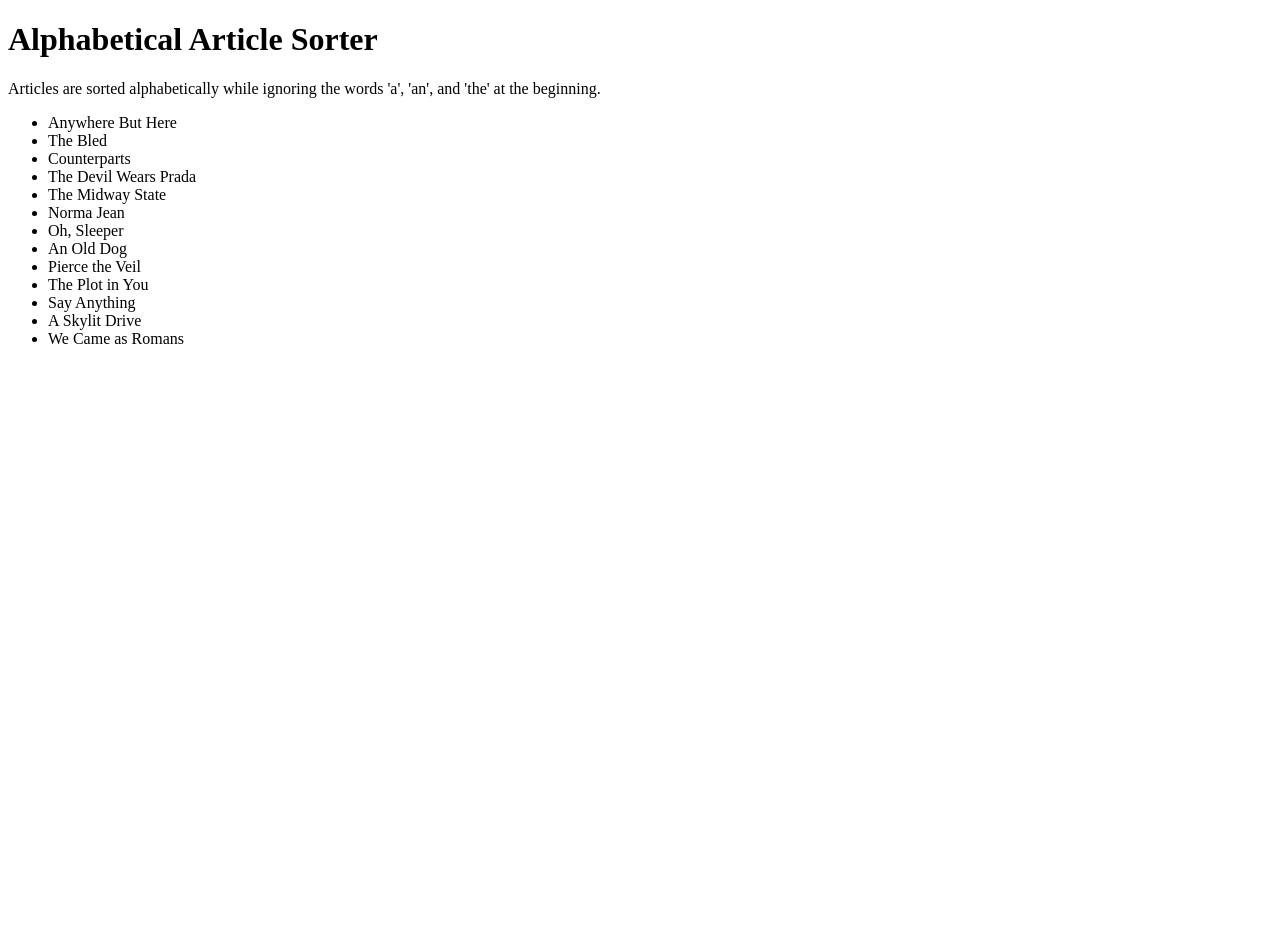
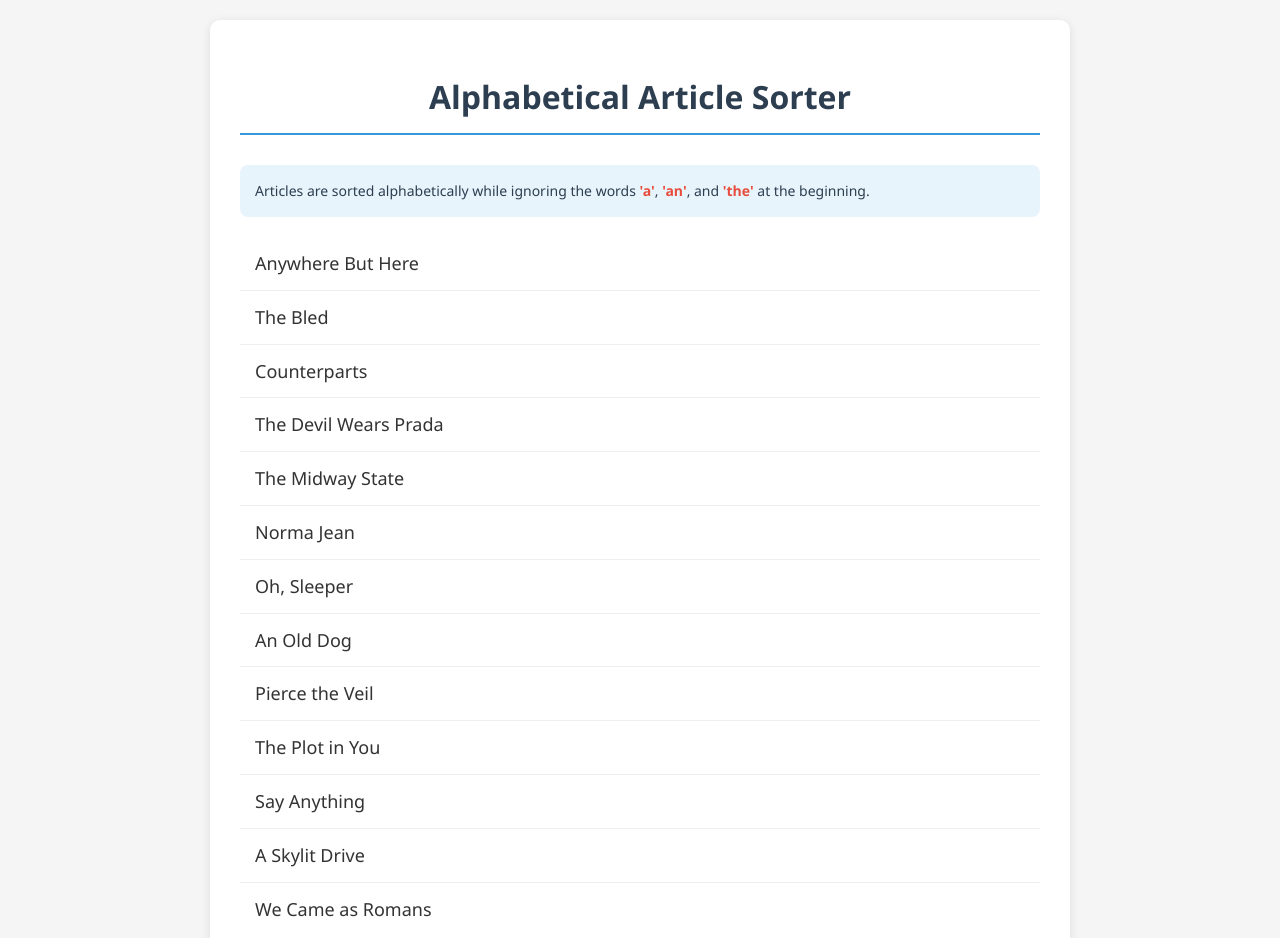
Before and after one commit to acciojob/sorting-articles-Ishikaverma2317, a website: page main.html in a window 1280 px wide. Shown: the top 938 px of the page. Before the commit the page ends 800 px from the top, so only its background shows below. Drawn offline with Linux system fonts and the light colour scheme.

Commit message:
created a submission

```diff
--- a/main.html
+++ b/main.html
@@ -4,19 +4,124 @@
     <meta charset="UTF-8">
     <meta name="viewport" content="width=device-width, initial-scale=1.0">
     <title>Alphabetical Article Sorter</title>
-    <link rel="stylesheet" href="style.css">
+    <style>
+        body {
+            font-family: 'Segoe UI', Tahoma, Geneva, Verdana, sans-serif;
+            line-height: 1.6;
+            color: #333;
+            background-color: #f5f5f5;
+            margin: 0;
+            padding: 20px;
+        }
+
+        .container {
+            max-width: 800px;
+            margin: 0 auto;
+            background-color: white;
+            padding: 30px;
+            border-radius: 10px;
+            box-shadow: 0 2px 10px rgba(0, 0, 0, 0.1);
+        }
+
+        h1 {
+            text-align: center;
+            color: #2c3e50;
+            margin-bottom: 30px;
+            border-bottom: 2px solid #3498db;
+            padding-bottom: 10px;
+        }
+
+        #band {
+            list-style-type: none;
+            padding: 0;
+        }
+
+        #band li {
+            padding: 12px 15px;
+            border-bottom: 1px solid #eee;
+            font-size: 18px;
+            transition: background-color 0.3s;
+        }
+
+        #band li:last-child {
+            border-bottom: none;
+        }
+
+        #band li:hover {
+            background-color: #f9f9f9;
+        }
+
+        .info {
+            background-color: #e8f4fc;
+            padding: 15px;
+            border-radius: 8px;
+            margin-bottom: 20px;
+            font-size: 14px;
+            color: #2c3e50;
+        }
+
+        .highlight {
+            color: #e74c3c;
+            font-weight: bold;
+        }
+    </style>
 </head>
 <body>
     <div class="container">
         <h1>Alphabetical Article Sorter</h1>
 
         <div class="info">
-            Articles are sorted alphabetically while ignoring the words <span class="highlight">'a'</span>, <span class="highlight">'an'</span>, and <span class="highlight">'the'</span> at the beginning.
+            Articles are sorted alphabetically while ignoring the words
+            <span class="highlight">'a'</span>,
+            <span class="highlight">'an'</span>, and
+            <span class="highlight">'the'</span> at the beginning.
         </div>
 
         <ul id="band"></ul>
     </div>
 
-    <script src="script.js"></script>
+    <script>
+        // Article data
+        const bands = [
+            'The Plot in You',
+            'The Devil Wears Prada',
+            'Pierce the Veil',
+            'Norma Jean',
+            'The Bled',
+            'Say Anything',
+            'The Midway State',
+            'We Came as Romans',
+            'Counterparts',
+            'Oh, Sleeper',
+            'A Skylit Drive',
+            'Anywhere But Here',
+            'An Old Dog'
+        ];
+
+        // Function to remove articles for sorting
+        function stripArticles(bandName) {
+            return bandName.replace(/^(a |an |the )/i, '').trim();
+        }
+
+        // Sort the bands array alphabetically ignoring articles
+        const sortedBands = bands.sort((a, b) => {
+            const nameA = stripArticles(a);
+            const nameB = stripArticles(b);
+            return nameA.localeCompare(nameB);
+        });
+
+        // Get the unordered list element
+        const bandList = document.getElementById('band');
+
+        // Create list items for each band
+        sortedBands.forEach(band => {
+            const listItem = document.createElement('li');
+            listItem.textContent = band;
+            bandList.appendChild(listItem);
+        });
+
+        // Console log for verification
+        console.log('Sorted bands:', sortedBands);
+    </script>
 </body>
 </html>
--- a/script.js
+++ b/script.js
@@ -1,37 +1,43 @@
-const bands = [
-    'The Plot in You',
-    'The Devil Wears Prada',
-    'Pierce the Veil',
-    'Norma Jean',
-    'The Bled',
-    'Say Anything',
-    'The Midway State',
-    'We Came as Romans',
-    'Counterparts',
-    'Oh, Sleeper',
-    'A Skylit Drive',
-    'Anywhere But Here',
-    'An Old Dog'
-];
+// // test_articles.js
+// describe('Alphabetical Article Sorter', () => {
+//   beforeEach(() => {
+//     cy.visit('http://localhost:8000') // Your webpage URL
+//   })
 
-// Function to remove articles for sorting
-function stripArticles(bandName) {
-    return bandName.replace(/^(a |an |the )/i, '').trim();
-}
+//   it('should display articles sorted alphabetically ignoring a, an, the', () => {
+//     // Check if all expected articles are present in correct order
+//     cy.get('#band li').should('have.length', 13)
 
-// Sort the bands array
-const sortedBands = bands.sort((a, b) => {
-    const nameA = stripArticles(a);
-    const nameB = stripArticles(b);
-    return nameA.localeCompare(nameB);
-});
+//     // Verify the exact order ignoring a, an, the
+//     const expectedOrder = [
+//       'Anywhere But Here',
+//       'The Bled',
+//       'Counterparts',
+//       'The Devil Wears Prada',
+//       'The Midway State',
+//       'Norma Jean',
+//       'Oh, Sleeper',
+//       'An Old Dog',
+//       'Pierce the Veil',
+//       'The Plot in You',
+//       'Say Anything',
+//       'A Skylit Drive',
+//       'We Came as Romans'
+//     ]
 
-// Get the unordered list element
-const bandList = document.getElementById('band');
+//     expectedOrder.forEach((article, index) => {
+//       cy.get('#band li').eq(index).should('contain', article)
+//     })
+//   })
 
-// Create list items for each band
-sortedBands.forEach(band => {
-    const listItem = document.createElement('li');
-    listItem.textContent = band;
-    bandList.appendChild(listItem);
-});
+//   it('should contain specific articles', () => {
+//     cy.get('#band li:contains("Anywhere But Here")').should('exist')
+//     cy.get('#band li:contains("The Bled")').should('exist')
+//     cy.get('#band li:contains("Counterparts")').should('exist')
+//     cy.get('#band li:contains("The Devil Wears Prada")').should('exist')
+//     cy.get('#band li:contains("The Midway State")').should('exist')
+//     cy.get('#band li:contains("Norma Jean")').should('exist')
+//     cy.get('#band li:contains("Oh, Sleeper")').should('exist')
+//     cy.get('#band li:contains("An Old Dog")').should('exist')
+//   })
+// })
--- a/styles.css
+++ b/styles.css
@@ -1,4 +1,4 @@
-body {
+/* body {
     font-family: 'Segoe UI', Tahoma, Geneva, Verdana, sans-serif;
     line-height: 1.6;
     color: #333;
@@ -57,4 +57,4 @@
 .highlight {
     color: #e74c3c;
     font-weight: bold;
-}
+} */
```
